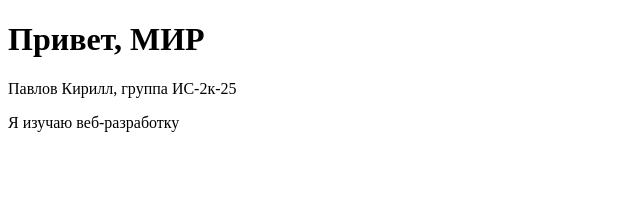
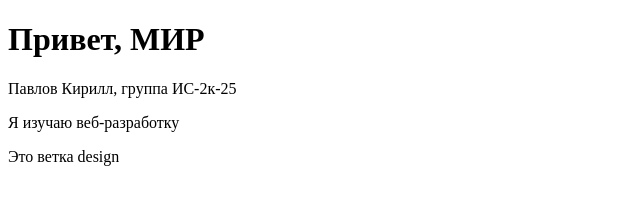
Before and after one commit to dant3pizza-jpg/uchebnaya-praktika, a plain HTML site: page index.html in a window 1280 px wide. Shown: the whole page, without its empty margins (0-640 px from the left). Drawn offline with Linux system fonts and the light colour scheme.

Commit message:
Add design paragraph

```diff
--- a/index.html
+++ b/index.html
@@ -9,5 +9,6 @@
     <h1>Привет, МИР</h1>
     <p>Павлов Кирилл, группа ИС-2к-25</p>
     <p>Я изучаю веб-разработку</p>
+    <p>Это ветка design</p>
 </body>
 </html>
```
